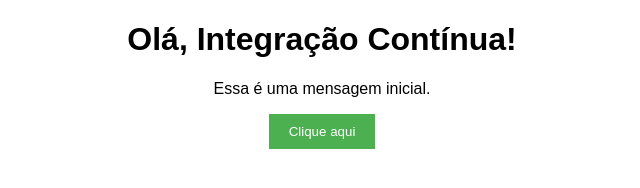
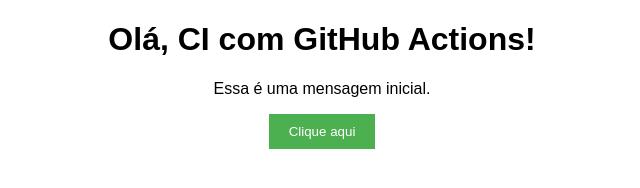
Before and after one commit to gustavo41673/ci-exemplo-html-js, a plain HTML site: page index.html in a window 1280 px wide. Shown: the whole page, without its empty margins (318-958 px from the left). Drawn offline with Linux system fonts and the light colour scheme.

Commit message:
Alterando titulo do site

```diff
--- a/index.html
+++ b/index.html
@@ -10,7 +10,7 @@
 <link rel="stylesheet" href="style.css">
 </head>
 <body>
-<h1>Olá, Integração Contínua!</h1>
+<h1>Olá, CI com GitHub Actions!</h1>
 <p id="mensagem">Essa é uma mensagem inicial.</p>
 <button id="meuBotao">Clique aqui</button>
 <script src="script.js"></script>
```
